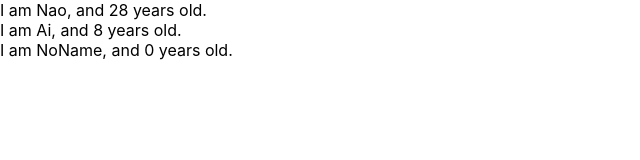
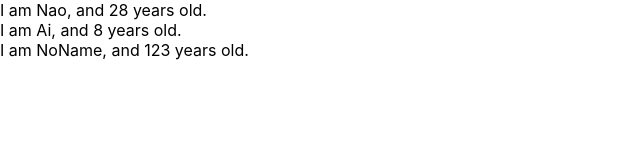
Before and after one commit to nao1511/react-app, a React (Create React App) app: page / in a window 1280 px wide. Shown: the top 160 px of the page, without its empty margins (0-640 px from the left). Built offline with nearby package versions, Linux system fonts and the light colour scheme.

Commit message:
learn prop-types

```diff
--- a/src/App.js
+++ b/src/App.js
@@ -1,10 +1,11 @@
 import React from 'react';
+import PropTypes from 'prop-types';
 
 const App = () => {
   const profiles = [
     { name: "Nao", age: 28 },
     { name: "Ai", age: 8 },
-    { name: "NoName" },
+    { name: "NoName", age: 123 },
   ]
   return (
     <div>
@@ -21,8 +22,9 @@ const User = (props) => {
 return <div>I am {props.name}, and {props.age} years old. </div>
 }
 
-User.defaultProps = {
-  age: 0
+User.propTypes = {
+  name: PropTypes.string,
+  age: PropTypes.number.isRequired
 }
 
 export default App;
```
